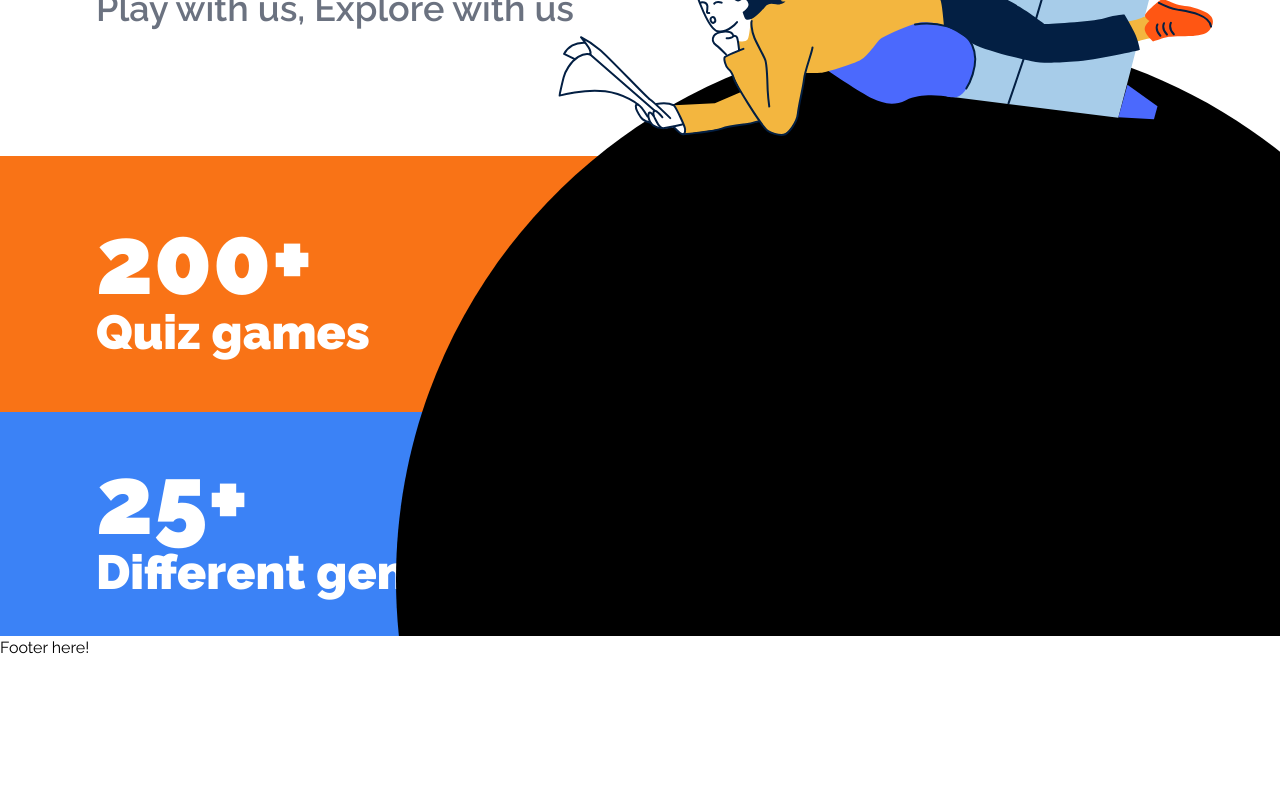
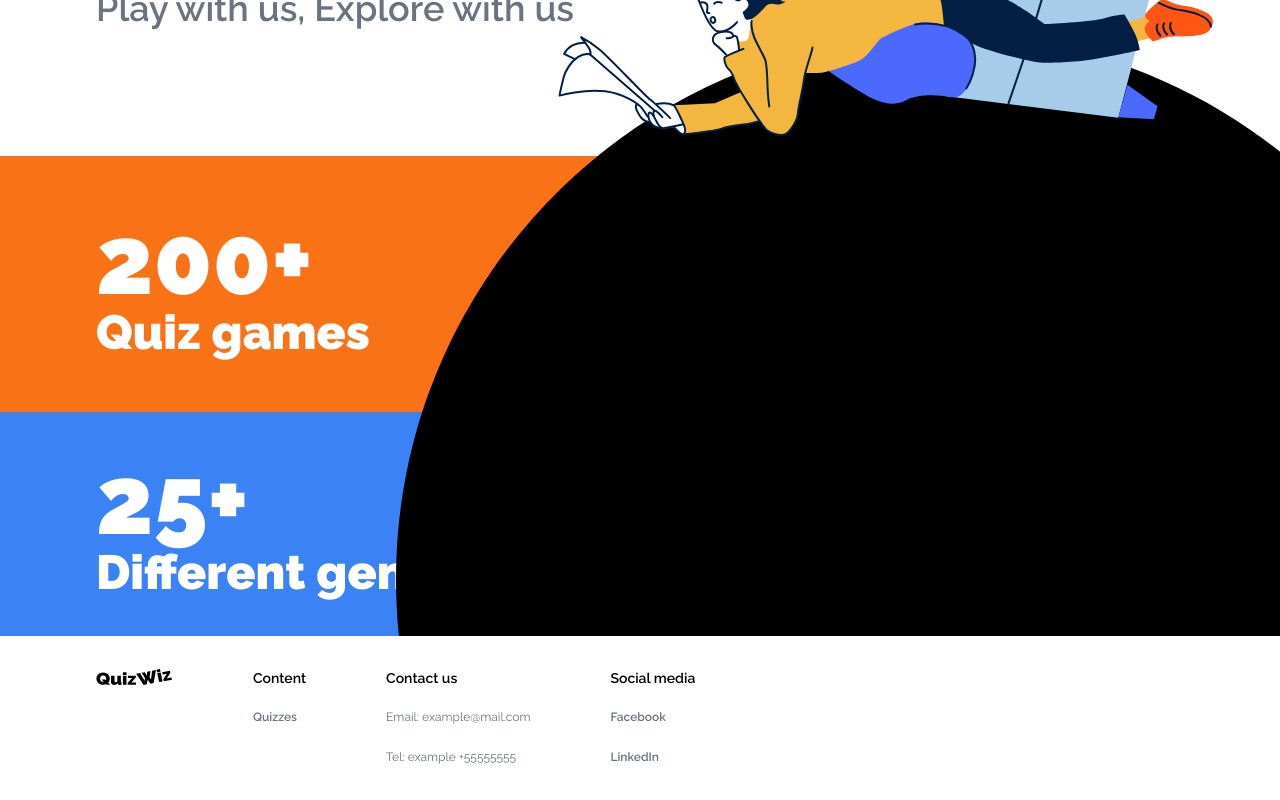
Before and after one commit to SousouBer/quizwiz-frontend, a Vue app: page /landing in a window 1280 px wide. Shown: the part 371-1171 px from the top of the page. Before the commit the page ends 1031 px from the top, so only its background shows below. Built offline with nearby package versions, Linux system fonts and the light colour scheme.

Commit message:
style: finish styling footer component

```diff
--- a/src/components/shared/TheFooter.vue
+++ b/src/components/shared/TheFooter.vue
@@ -1,5 +1,50 @@
 <template>
-  <p>Footer here!</p>
+  <footer class="px-24 py-8 flex gap-20">
+    <div>
+      <a href="#">
+        <img
+          src="/src/assets/images/quizwiz-header-logo.svg"
+          alt="Quiz wiz Logo"
+        />
+      </a>
+    </div>
+    <div>
+      <h4 class="text-sm font-semibold mb-4">Content</h4>
+      <div>
+        <a
+          href="#"
+          class="text-xs text-gray-500 font-semibold hover:text-gray-600 transition-colors duration-300 ease-in-out"
+          >Quizzes</a
+        >
+      </div>
+    </div>
+    <div>
+      <h4 class="text-sm font-semibold mb-4">Contact us</h4>
+      <div class="mb-4">
+        <span class="text-xs text-gray-500">Email: example@mail.com</span>
+      </div>
+      <div>
+        <span class="text-xs text-gray-500">Tel: example +55555555</span>
+      </div>
+    </div>
+    <div>
+      <h4 class="text-sm font-semibold mb-4">Social media</h4>
+      <div class="mb-4">
+        <a
+          href="#"
+          class="text-xs text-gray-500 font-semibold hover:text-gray-600 transition-colors duration-300 ease-in-out"
+          >Facebook</a
+        >
+      </div>
+      <div>
+        <a
+          href="#"
+          class="text-xs text-gray-500 font-semibold hover:text-gray-600 transition-colors duration-300 ease-in-out"
+          >LinkedIn</a
+        >
+      </div>
+    </div>
+  </footer>
 </template>
 
 <script>
--- a/src/components/shared/TheHeader.vue
+++ b/src/components/shared/TheHeader.vue
@@ -9,11 +9,13 @@
           />
         </a>
       </div>
-      <a
-        href="#"
-        class="text-gray-500 font-semibold hover:text-gray-600 transition-colors duration-300 ease-in-out"
-        >Quizzes</a
-      >
+      <div>
+        <a
+          href="#"
+          class="text-gray-500 font-semibold hover:text-gray-600 transition-colors duration-300 ease-in-out"
+          >Quizzes</a
+        >
+      </div>
     </div>
     <div class="flex justify-center items-center gap-1">
       <button
```
